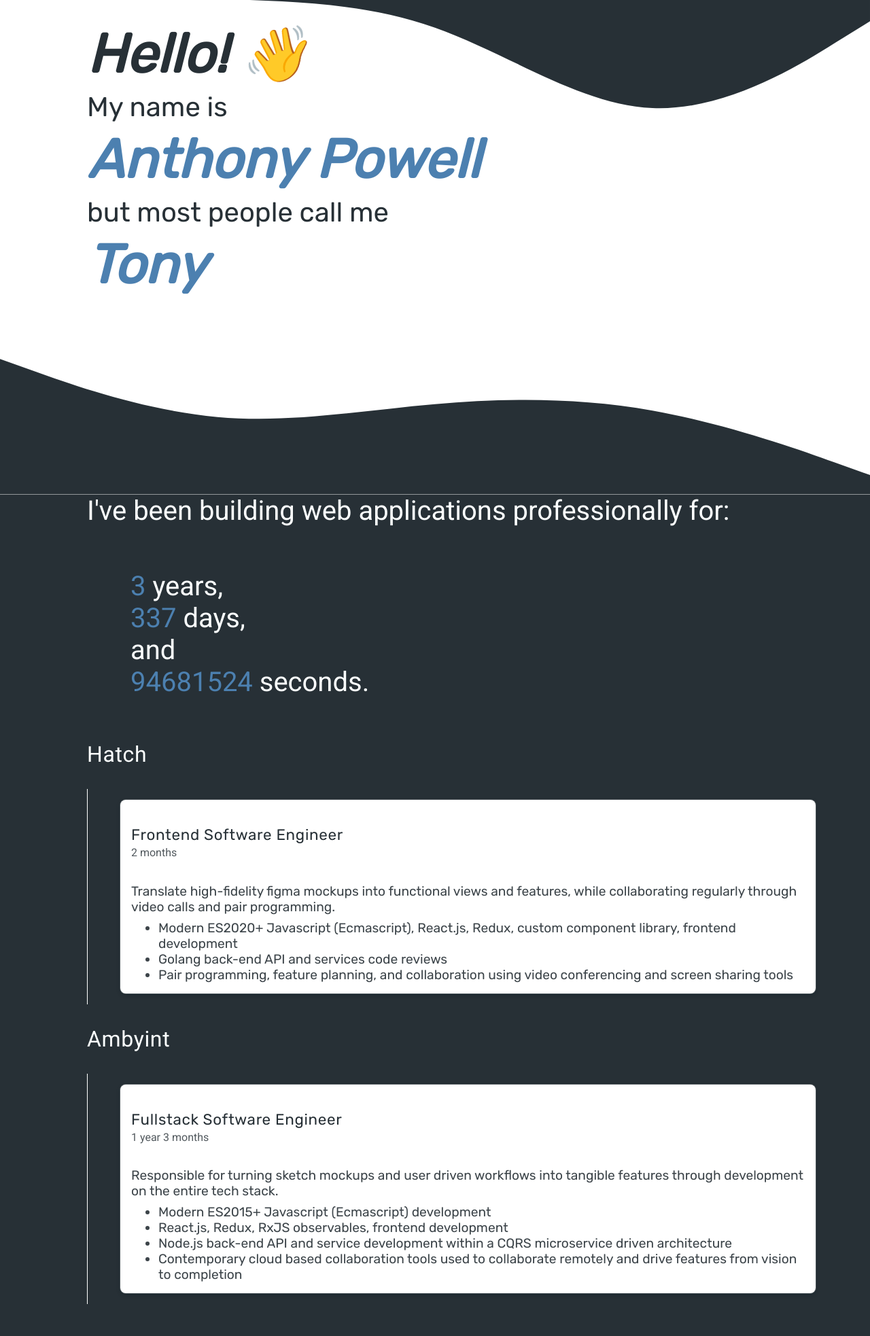
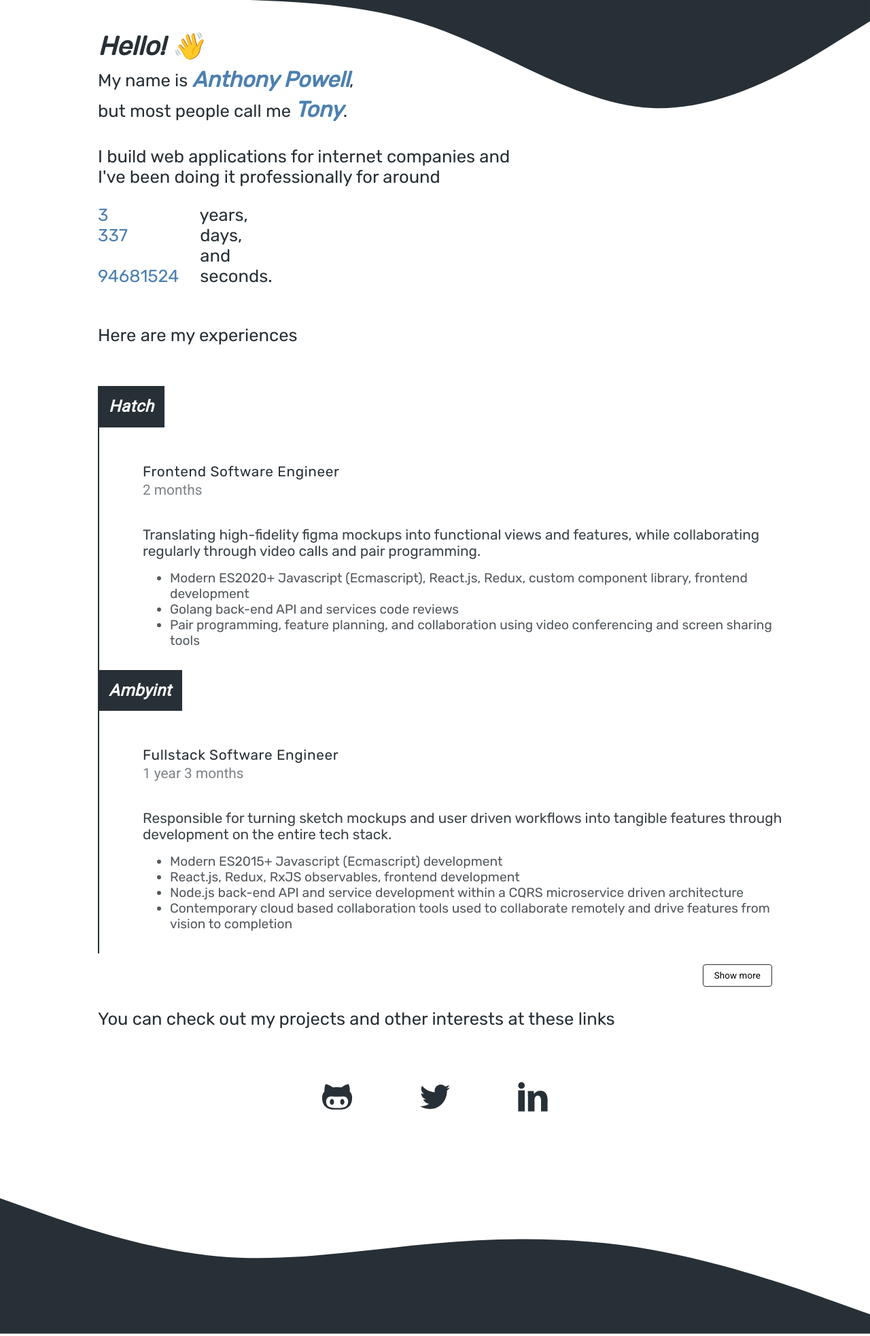
Before and after one commit to cephalization/portfolio-v3, a Gatsby site: page / in a window 1280 px wide. Shown: the part 54-2020 px from the top of the page at 68% size. Built offline with nearby package versions, Linux system fonts and the light colour scheme; Gatsby itself is replaced by a stand-in of ours.

Commit message:
Redo design and structure of portfolio

```diff
--- a/gatsby-config.js
+++ b/gatsby-config.js
@@ -24,5 +24,13 @@ module.exports = {
         ],
       },
     },
+    {
+      resolve: "gatsby-plugin-react-svg",
+      options: {
+        rule: {
+          include: /src\/components\/icons/, // See below to configure properly
+        },
+      },
+    },
   ],
 }
--- a/package.json
+++ b/package.json
@@ -15,6 +15,7 @@
   "dependencies": {
     "gatsby": "^2.15.20",
     "gatsby-plugin-prefetch-google-fonts": "^1.4.3",
+    "gatsby-plugin-react-svg": "^3.0.0",
     "moment": "^2.24.0",
     "react": "^16.9.0",
     "react-dom": "^16.9.0",
--- a/src/components/experience-counter/index.js
+++ b/src/components/experience-counter/index.js
@@ -3,14 +3,15 @@ import styled from "styled-components"
 import { JOBS } from "../../jobs"
 import moment from "moment"
 
-const StyledText = styled.p`
-  font-size: 2.5rem;
-  margin-top: 4rem;
-  padding-left: 4rem;
-`
+const StyledText = styled.p``
 
 const StyledTime = styled.span`
   color: #4c80b0;
+  min-width: 9rem;
+  display: inline-block;
+  @media screen and (max-width: 768px) {
+    min-width: 8rem;
+  }
 `
 
 const getMyExperience = startDate => {
@@ -47,7 +48,8 @@ export const ExperienceCounter = () => {
       <br />
       <StyledTime>{counter.days}</StyledTime> days,
       <br />
-      and
+      <StyledTime />
+      {" and"}
       <br />
       <StyledTime>{counter.seconds}</StyledTime> seconds.
     </StyledText>
--- a/src/components/icons/index.js
+++ /dev/null
@@ -1,3 +0,0 @@
-export { NetworkingIcon } from "./networking-icon"
-export { SoftwareIcon } from "./software-icon"
-export { SynthIcon } from "./synth-icon"
--- a/src/components/job/job.js
+++ b/src/components/job/job.js
@@ -1,13 +1,15 @@
 import React, { useState, useEffect } from "react"
 import styled from "styled-components"
 
-import { Button } from "../styled"
+import { Button, Focus } from "../styled"
 import { lengthOfTime } from "../../utils/length-of-time"
 
-const JobSection = styled.div``
+const JobSection = styled.div`
+  font-size: 1.3rem;
+`
 
 const JobContent = styled.div`
-  border-left: 1px solid white;
+  border-left: 2px solid #273036;
   padding: 1rem;
 `
 
@@ -27,9 +29,7 @@ const InnerContent = styled.div`
   padding: 1rem;
   background-color: white;
   color: #273036;
-  box-shadow: 0 0 0 1px rgba(255, 255, 255, 0.2),
-    0 2px 5px 0 rgba(14, 30, 37, 0.56);
-  border-radius: 8px;
+  border-radius: 4px;
   margin-left: 2rem;
   margin-bottom: 0;
   margin-top: 0;
@@ -45,27 +45,29 @@ const Headline = styled.div``
 const Position = styled.p`
   font-family: "Rubik";
   letter-spacing: 0.03em;
-  font-size: 1.4rem;
   margin-bottom: 0.2rem;
   color: #273036;
 `
 
 const Duration = styled.p`
   font-family: "Roboto";
-  opacity: 0.8;
-  font-size: 1rem;
+  opacity: 0.6;
   margin-top: 0;
 `
 
-const Company = styled.p`
+const Company = styled(Focus)`
+  padding: 1rem;
   font-family: "Roboto";
-  font-size: 2rem;
   letter-spacing: 0.02em;
+  line-height: 1.8rem;
+  color: white;
+  font-size: 1.5rem;
+  background-color: #273036;
+  margin: 0;
 `
 
 const Description = styled.pre`
   font-family: "Rubik";
-  font-size: 1.2rem;
   opacity: 0.9;
   white-space: pre-wrap;
   margin-bottom: 0;
@@ -73,10 +75,10 @@ const Description = styled.pre`
 
 const Details = styled.ul`
   font-family: "Rubik";
+  opacity: 0.8;
+  margin-bottom: 0;
+  margin-top: 1rem;
   font-size: 1.2rem;
-  opacity: 0.9;
-  margin-bottom: 0;
-  margin-top: 0.5rem;
 `
 
 export const Job = ({ job, prevJob = {} }) => {
--- a/src/components/jobs/jobs.js
+++ b/src/components/jobs/jobs.js
@@ -7,18 +7,17 @@ import { JOBS } from "../../jobs"
 
 const Container = styled.div``
 
-const JobContainer = styled.div`
-  margin: 4rem 0;
-`
+const JobContainer = styled.div``
 
 const DEFAULT_CARDS = 2
 
 const ShowMore = styled(Button)`
-  background: white;
-  border: 1px solid #4c80b0;
+  background-color: white;
+  border: 1px solid #273036;
   &:hover {
-    background: #4c80b0;
+    background-color: #273036;
   }
+  transition: all 0.3s ease;
 `
 
 export const Jobs = () => {
--- /dev/null
+++ b/src/components/socials/index.js
@@ -0,0 +1,40 @@
+import React from "react"
+import styled from "styled-components"
+
+import Github from "../icons/github.svg"
+import Twitter from "../icons/Twitter.svg"
+import LinkedIn from "../icons/linkedin.svg"
+
+const Container = styled.div`
+  display: flex;
+  justify-content: center;
+  align-items: center;
+  @media screen and (max-width: 768px) {
+    padding-left: 1rem;
+    justify-content: space-between;
+  }
+`
+
+const Icon = styled.a`
+  height: 3rem;
+  width: 3rem;
+  margin: 1rem 3rem;
+
+  @media screen and (max-width: 768px) {
+    margin: 1rem;
+  }
+`
+
+export const Socials = () => (
+  <Container>
+    <Icon href="https://github.com/cephalization">
+      <Github />
+    </Icon>
+    <Icon href="https://twitter.com/Cephalization">
+      <Twitter />
+    </Icon>
+    <Icon href="https://linkedin.com/in/anthony-powell-05788696/">
+      <LinkedIn />
+    </Icon>
+  </Container>
+)
--- a/src/components/styled.js
+++ b/src/components/styled.js
@@ -1,6 +1,7 @@
-import styled from "styled-components"
+import styled, { createGlobalStyle } from "styled-components"
 
-export const Body = styled.div`
+export const Global = createGlobalStyle`
+  body {
     height: 100vh;
     background-image: url("wave.svg");
     background-repeat: no-repeat;
@@ -8,53 +9,57 @@ export const Body = styled.div`
       background-position-x: 45%;
       background-size: 200%;
     }
+    color: #273036;
+    font-family: "Rubik";
+    font-size: 1.6rem;
+    display: flex;
+    flex-direction: column;
+  }
 `
 
+export const Body = styled.div``
+
 export const Section = styled.section`
-  font-size: 4rem;
-  padding: 10vh 10vw;
-  padding-bottom: 0;
+  padding: 1rem;
 `
 
 export const Intro = styled(Section)`
-  font-family: "Rubik";
+  padding-top: 4rem;
   color: #273036;
 `
 
 export const Text = styled.div`
   @media screen and (max-width: 1280px) {
-    font-size: 2.5rem;
   }
 `
 
 export const Content = styled(Section)`
-  padding-top: 0;
-  background-color: #273036;
-  color: #fcffff;
-  font-family: "Roboto";
-  padding-bottom: 1rem;
+  padding: 10vh 10vw;
+  padding-bottom: 1vh;
+  flex: 1;
+  @media screen and (max-width: 768px) {
+    padding-left: 1rem;
+  }
 `
 
-export const ContentContainer = styled.div`
-  font-size: 2.5rem;
+export const ContentOffset = styled.span`
+  margin-top: -2rem;
+  z-index: 0;
 `
 
-export const ContentText = styled(Text)`
-  margin-top: 0;
-`
+export const ContentContainer = styled.div``
+
+export const ContentText = styled(Text)``
 
 export const Focus = styled.h2`
   display: inline-block;
-  margin: 0.4rem 0;
+  margin: 0.2rem 0;
   font-style: italic;
-  font-size: 5rem;
-  @media screen and (max-width: 768px) {
-    font-size: 3.5rem;
-  }
 `
 
 export const Name = styled(Focus)`
   color: #4c80b0;
+  font-size: 2rem;
 `
 
 export const FadeIn = styled.div`
--- a/src/index.css
+++ b/src/index.css
@@ -7,3 +7,10 @@ body {
 body::-webkit-scrollbar {
   display: none;
 }
+
+div[role="group"][tabindex] {
+  min-height: 100vh;
+  width: 100vw;
+  display: flex;
+  flex-direction: column;
+}
--- a/src/jobs.js
+++ b/src/jobs.js
@@ -4,7 +4,7 @@ export const JOBS = [
     start: "2 20",
     end: "current",
     position: "Frontend Software Engineer",
-    description: `Translate high-fidelity figma mockups into functional views and features, while collaborating regularly through video calls and pair programming.`,
+    description: `Translating high-fidelity figma mockups into functional views and features, while collaborating regularly through video calls and pair programming.`,
     details: [
       `Modern ES2020+ Javascript (Ecmascript), React.js, Redux, custom component library, frontend development`,
       `Golang back-end API and services code reviews`,
--- a/src/pages/index.js
+++ b/src/pages/index.js
@@ -2,59 +2,65 @@ import React from "react"
 
 import { WaveBottom } from "../components/wave-bottom"
 import {
-  Body,
   Content,
-  ContentContainer,
-  ContentText,
   Focus,
   Group1Transition,
   Group2Transition,
   Group3Transition,
-  Intro,
   Name,
-  Text,
+  Section,
+  Global,
 } from "../components/styled"
 import { Jobs } from "../components/jobs"
+import { Socials } from "../components/socials"
 import { ExperienceCounter } from "../components/experience-counter"
 
 import "../index.css"
 
 export default () => (
   <>
-    <Body>
-      <Intro>
-        <Text>
+    <Content>
       <Group1Transition>
+        <Section>
           <Focus>
             Hello!{" "}
             <span role="img" aria-label="wave hello">
               👋
             </span>
           </Focus>
+          <br />
+          My name is <Name>Anthony Powell</Name>,
+          <br />
+          but most people call me <Name>Tony</Name>.
+        </Section>
       </Group1Transition>
       <Group2Transition>
-            My name is <br />
-            <Name>Anthony Powell</Name>
+        <Section>
+          I build web applications for internet companies and
           <br />
+          I've been doing it professionally for around <ExperienceCounter />
+        </Section>
       </Group2Transition>
       <Group3Transition>
-            but most people call me
-            <br /> <Name>Tony</Name>
+        <Section>
+          Here are my experiences
+          <br />
+          <br />
+          <br />
+          <Jobs />
+        </Section>
       </Group3Transition>
-        </Text>
-      </Intro>
-      <span>
+      <Group3Transition>
+        <Section>
+          You can check out my projects and other interests at these links
+          <br />
+          <br />
+          <br />
+          <Socials />
+        </Section>
+      </Group3Transition>
+    </Content>
     <WaveBottom />
-      </span>
-      <Content>
-        <ContentContainer>
-          <ContentText>
-            I've been building web applications professionally for:{" "}
-            <ExperienceCounter />
-          </ContentText>
-        </ContentContainer>
-        <Jobs />
-      </Content>
-    </Body>
+    <Global />
   </>
 )
```
Also changed, not shown: src/components/icons/networking-icon.js (deleted, +0 -29 lines), src/components/icons/software-icon.js (deleted, +0 -35 lines), src/components/icons/synth-icon.js (deleted, +0 -30 lines), src/components/icons/github.svg (added), src/components/icons/linkedin.svg (added), src/components/icons/twitter.svg (added), 1 other file. Lines whose indentation alone changed are shown as unchanged.
